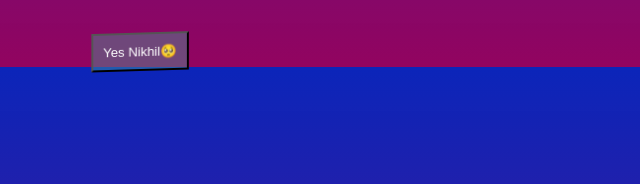
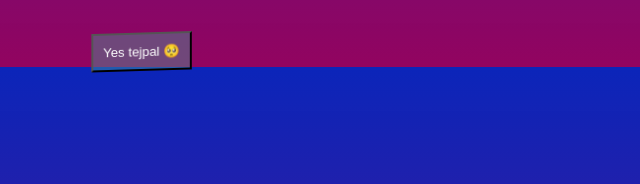
Before and after one commit to LUXI-X/khushi-book, a plain HTML site: page book.html in a window 1280 px wide. Shown: the part 733-917 px from the top of the page, 640-1280 px from the left. Drawn offline with nearby package versions, Linux system fonts and the light colour scheme.

Commit message:
Update book.html

```diff
--- a/book.html
+++ b/book.html
@@ -581,7 +581,7 @@
         <h2>and reply on this post</h2>
         <br />
         <img src="https://media.tenor.com/zGm5acSjHCIAAAAM/cat-begging.gif" />
-        <button id="botao1">Yes Nikhil🥺</button>
+        <button id="botao1">Yes tejpal 🥺</button>
       </div>
 
 
```
